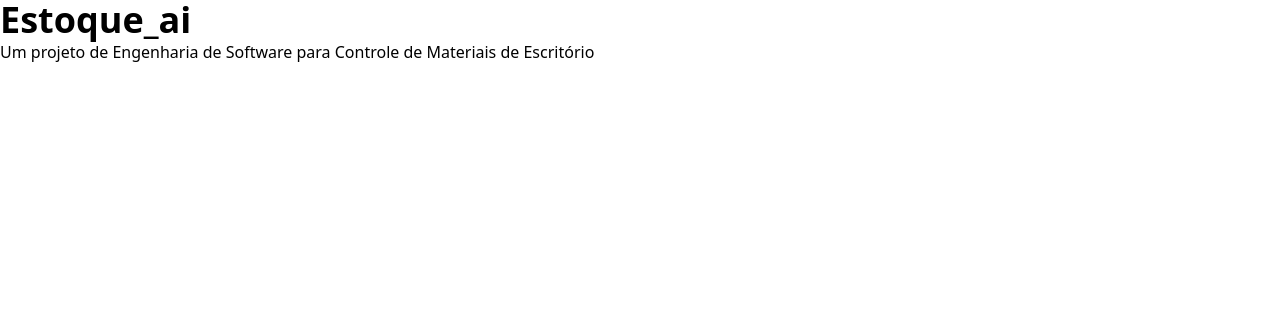
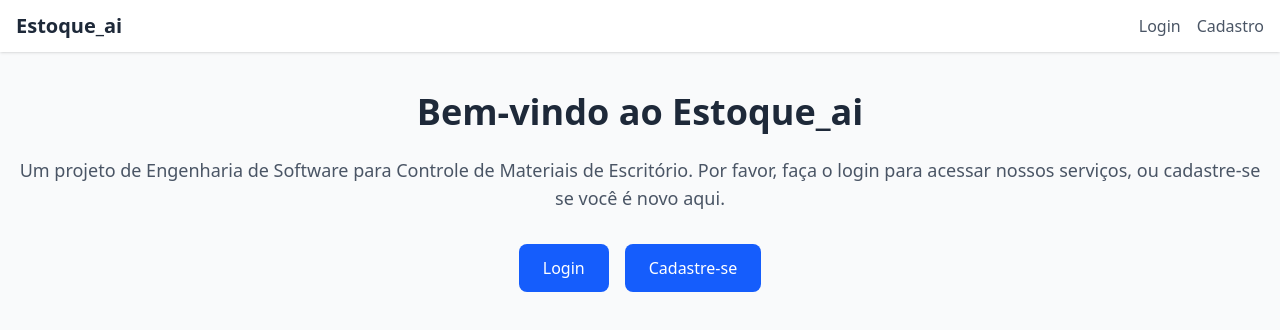
Before and after one commit to jpcc99/projeto-eng-software, a Next.js app in the folder estoque_ai_frontend/: page / in a window 1280 px wide. Shown: the top 330 px of the page. Built offline with nearby package versions, Linux system fonts and the light colour scheme.

Commit message:
Adds mudança na página inicial e criação de navbar component

```diff
--- a/estoque_ai_frontend/src/app/page.js
+++ b/estoque_ai_frontend/src/app/page.js
@@ -1,8 +1,27 @@
+import Link from 'next/link';
+import Navbar from '../components/Navbar';
+
 export default function Home() {
   return (
-    <div>
-      <h1 className="text-4xl font-extrabold">Estoque_ai</h1>
-      <h2>Um projeto de Engenharia de Software para Controle de Materiais de Escritório</h2>
+    <div className='min-h-scren bg-gray-50'>
+      <Navbar />
+      <main className='container mx-auto px-4 py-10'>
+        <div className='max-w-2x1 mx-autho text-center'>
+          <h1 className="text-4xl font-bold text-gray-800 mb-6">Bem-vindo ao Estoque_ai</h1>
+          <p className='text-lg text-gray-600 mb-8'>
+            Um projeto de Engenharia de Software para Controle de Materiais de Escritório.
+            Por favor, faça o login para acessar nossos serviços, ou cadastre-se se você é novo aqui.
+          </p>
+          <div className='flex justify-center gap-4'>
+            <Link href="/login" className='px-6 py-3 bg-blue-600 text-white rounded-lg hover:bg-blue-700 transition-colors'>
+              Login
+            </Link>
+            <Link href="/register" className='px-6 py-3 bg-blue-600 text-white rounded-lg hover:bg-blue-700 transition-colors'>
+              Cadastre-se
+            </Link>
+          </div>
+        </div>
+      </main>
     </div>
   );
 }
--- /dev/null
+++ b/estoque_ai_frontend/src/components/Navbar.js
@@ -0,0 +1,21 @@
+import Link from 'next/link';
+
+export default function Navbar() {
+  return (
+    <nav className="bg-white shadow-sm">
+      <div className="container mx-auto px-4 py-3 flex justify-between items-center">
+        <Link href="/" className="text-xl font-semibold text-gray-800">
+          Estoque_ai
+        </Link>
+        <div className="flex space-x-4">
+          <Link href="/login" className="text-gray-600 hover:text-gray-900">
+            Login
+          </Link>
+          <Link href="/register" className="text-gray-600 hover:text-gray-900">
+            Cadastro
+          </Link>
+        </div>
+      </div>
+    </nav>
+  );
+}
```
